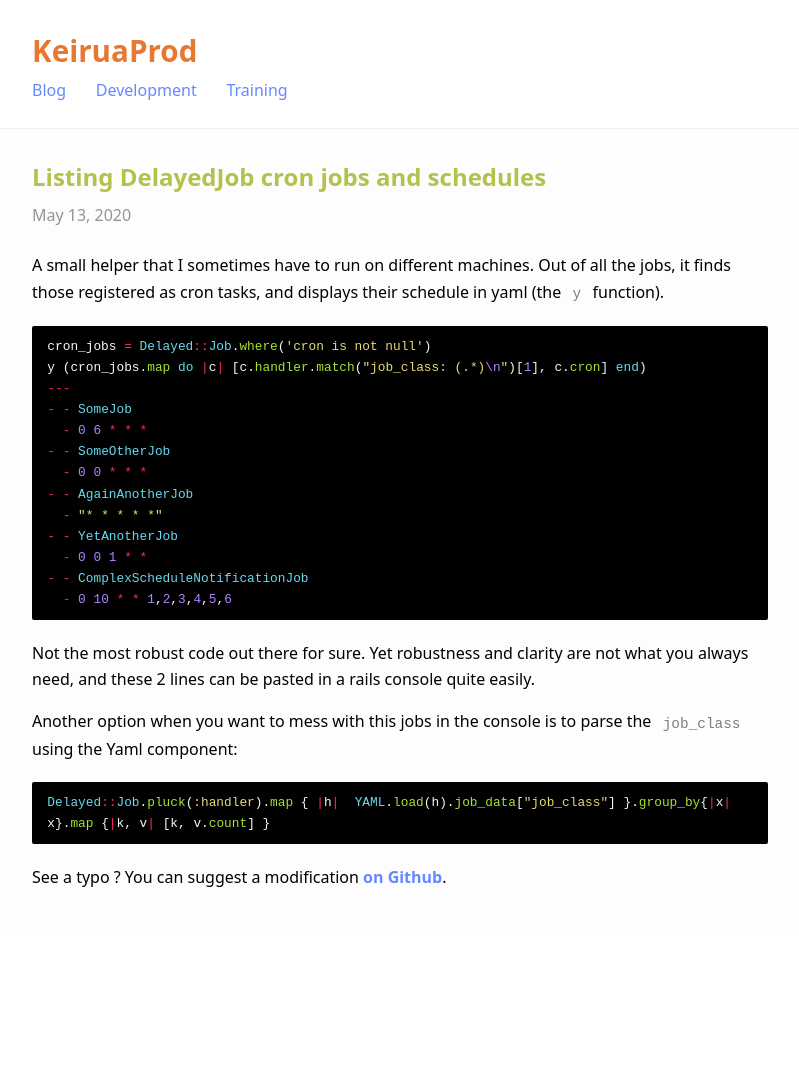
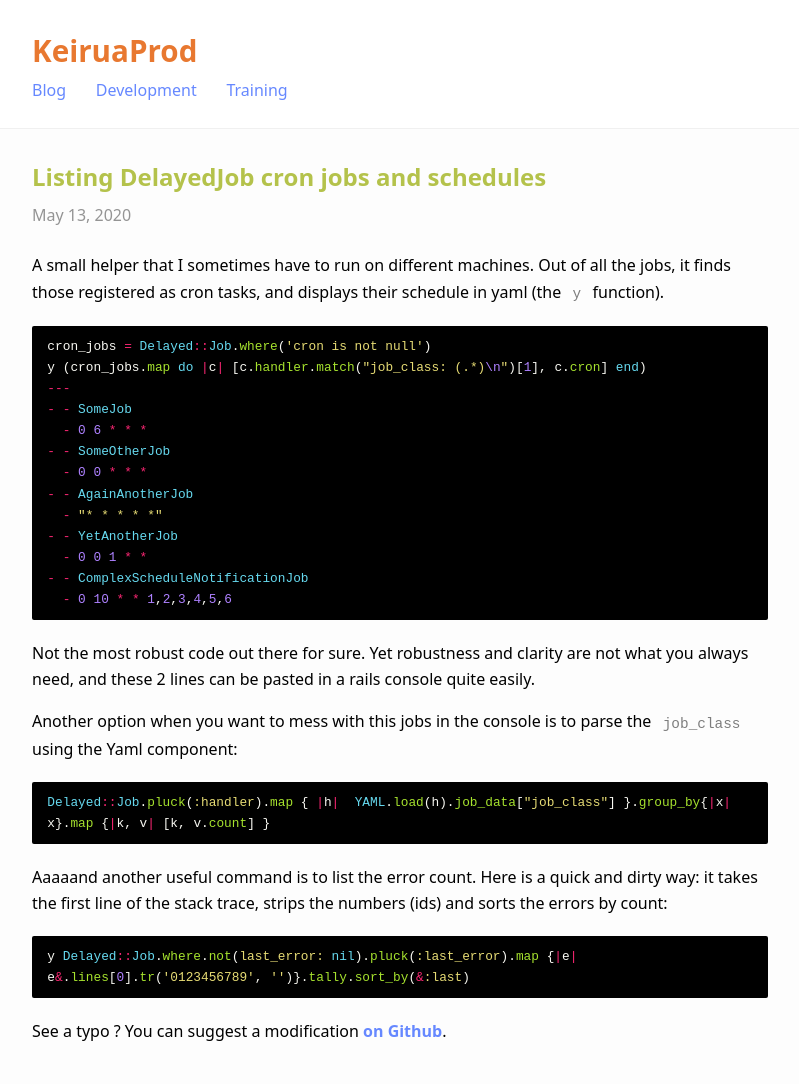
Before and after one commit to Keirua/blog.keiruaprod.fr, a Jekyll site: the page built from _posts/2020-05-13-delayed_job-crons.md, in a window 1280 px wide. Shown: the whole page, without its empty margins (240-1039 px from the left). Built offline with Jekyll 4.4.1, drawn with Linux system fonts in a browser that asks for light colours; before the commit the page ends 930 px from its top, so only the background shows below that.

Commit message:
update on delayed_job

````diff
--- a/_posts/2020-05-13-delayed_job-crons.md
+++ b/_posts/2020-05-13-delayed_job-crons.md
@@ -31,3 +31,9 @@ Another option when you want to mess with this jobs in the console is to parse t
 ```ruby
 Delayed::Job.pluck(:handler).map { |h|  YAML.load(h).job_data["job_class"] }.group_by{|x| x}.map {|k, v| [k, v.count] }
 ```
+
+Aaaaand another useful command is to list the error count. Here is a quick and dirty way: it takes the first line of the stack trace, strips the numbers (ids) and sorts the errors by count:
+
+```ruby
+y Delayed::Job.where.not(last_error: nil).pluck(:last_error).map {|e| e&.lines[0].tr('0123456789', '')}.tally.sort_by(&:last)
+```
````
